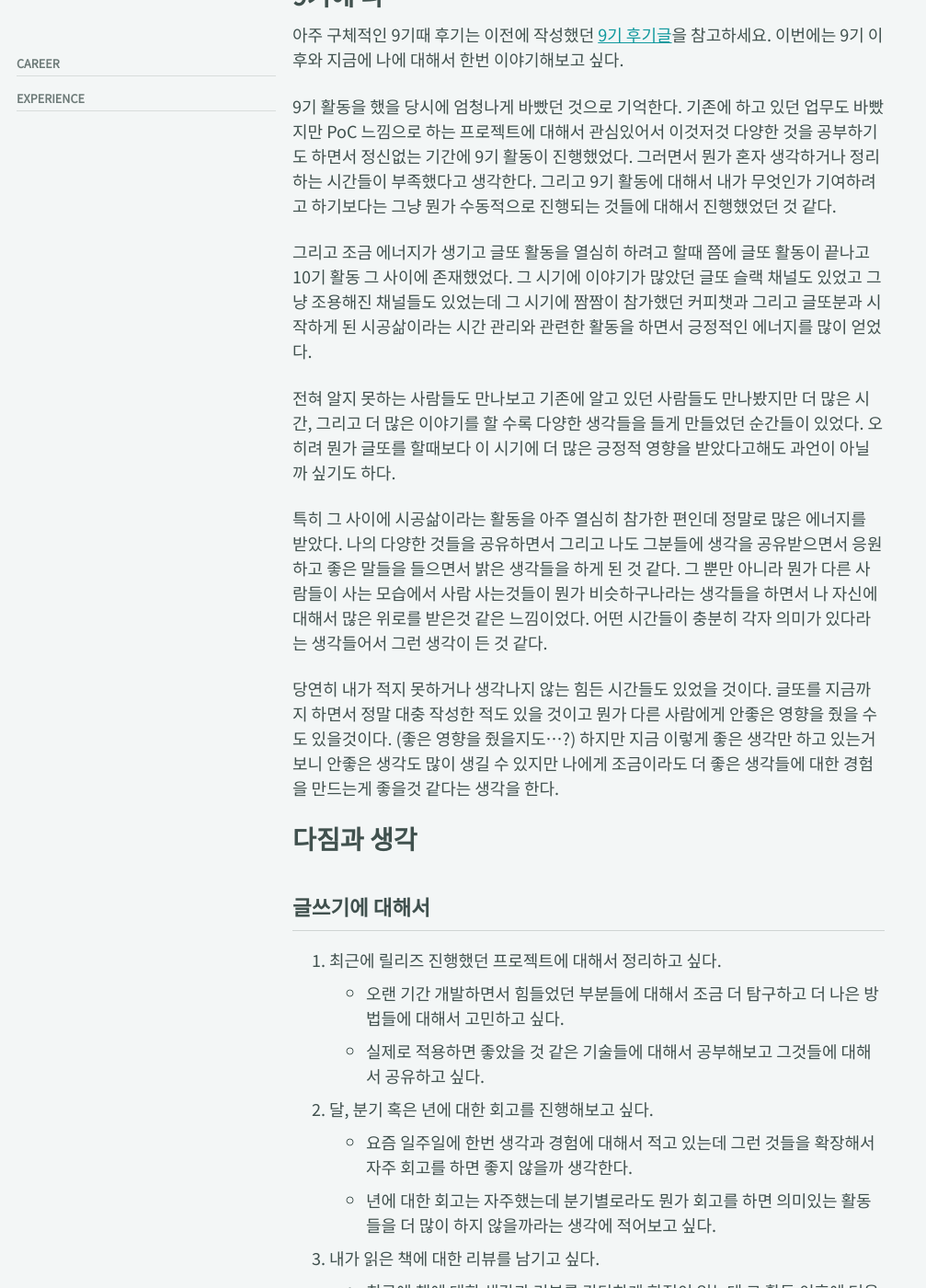
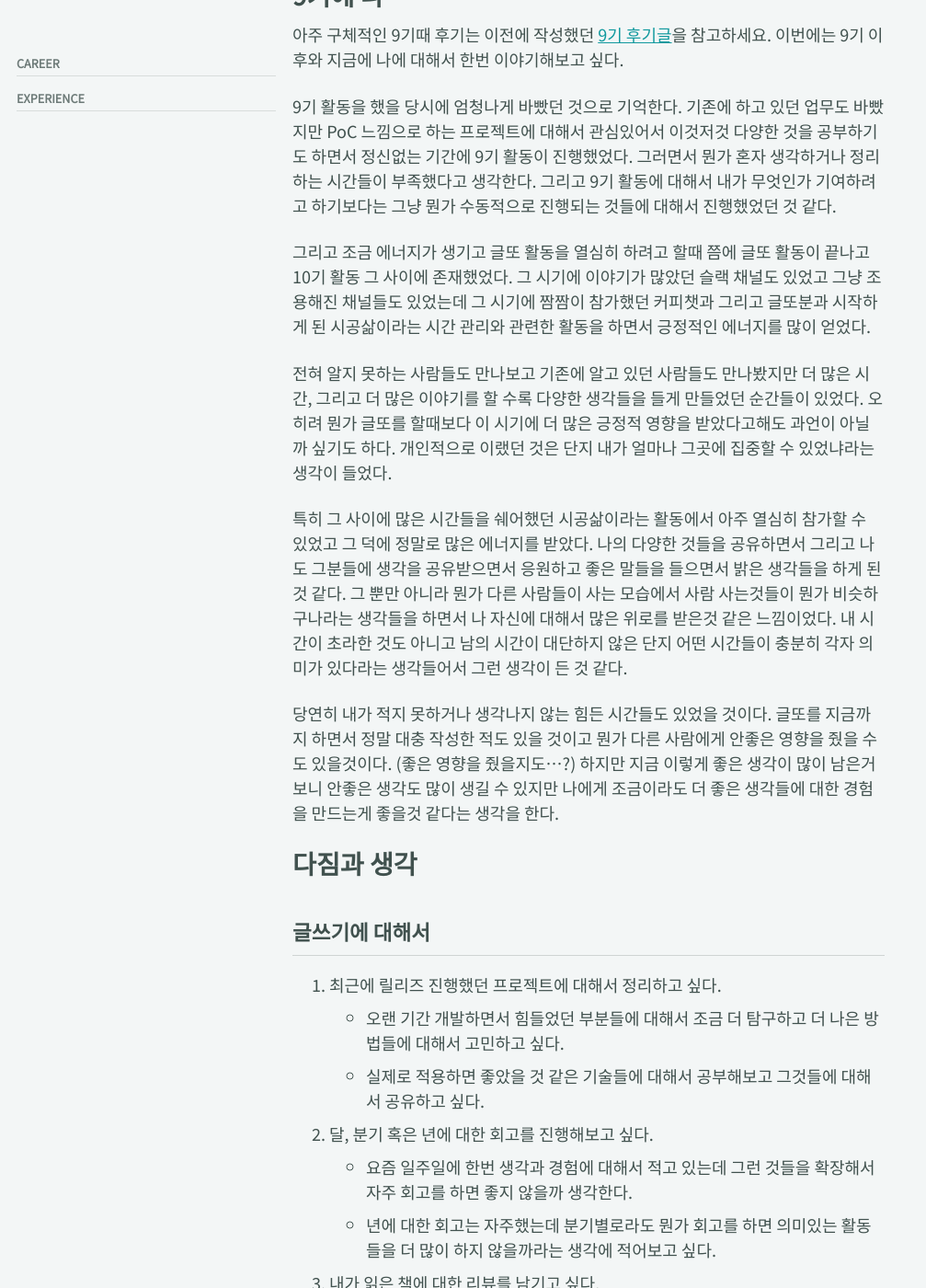
Before and after one commit to BaeJi77/BaeJi77.github.io, a Jekyll site: the page built from _posts/life/Experience/2024-10-13-글또_10기_다짐.md, in a window 1280 px wide and 1400 px high, scrolled down 1854 px. Shown: the whole window at 92% size, without its empty margins (0-1007 px from the left). Built offline with Jekyll 4.4.1, drawn with Linux system fonts in a browser that asks for light colours; cached includes are drawn as plain includes; nearby versions of some CDN libraries; comment, search, counter and statistics services are not loaded.

Commit message:
2024-10-13 글또 10기 다짐

```diff
--- a/_posts/life/Experience/2024-10-13-글또_10기_다짐.md
+++ b/_posts/life/Experience/2024-10-13-글또_10기_다짐.md
@@ -50,13 +50,13 @@ tags:
 
 9기 활동을 했을 당시에 엄청나게 바빴던 것으로 기억한다. 기존에 하고 있던 업무도 바빴지만 PoC 느낌으로 하는 프로젝트에 대해서 관심있어서 이것저것 다양한 것을 공부하기도 하면서 정신없는 기간에 9기 활동이 진행했었다. 그러면서 뭔가 혼자 생각하거나 정리하는 시간들이 부족했다고 생각한다. 그리고 9기 활동에 대해서 내가 무엇인가 기여하려고 하기보다는 그냥 뭔가 수동적으로 진행되는 것들에 대해서 진행했었던 것 같다.
 
-그리고 조금 에너지가 생기고 글또 활동을 열심히 하려고 할때 쯤에 글또 활동이 끝나고 10기 활동 그 사이에 존재했었다. 그 시기에 이야기가 많았던 글또 슬랙 채널도 있었고 그냥 조용해진 채널들도 있었는데 그 시기에 짬짬이 참가했던 커피챗과 그리고 글또분과 시작하게 된 시공삶이라는 시간 관리와 관련한 활동을 하면서 긍정적인 에너지를 많이 얻었다.
+그리고 조금 에너지가 생기고 글또 활동을 열심히 하려고 할때 쯤에 글또 활동이 끝나고 10기 활동 그 사이에 존재했었다. 그 시기에 이야기가 많았던 슬랙 채널도 있었고 그냥 조용해진 채널들도 있었는데 그 시기에 짬짬이 참가했던 커피챗과 그리고 글또분과 시작하게 된 시공삶이라는 시간 관리와 관련한 활동을 하면서 긍정적인 에너지를 많이 얻었다.
 
-전혀 알지 못하는 사람들도 만나보고 기존에 알고 있던 사람들도 만나봤지만 더 많은 시간, 그리고 더 많은 이야기를 할 수록 다양한 생각들을 들게 만들었던 순간들이 있었다. 오히려 뭔가 글또를 할때보다 이 시기에 더 많은 긍정적 영향을 받았다고해도 과언이 아닐까 싶기도 하다.
+전혀 알지 못하는 사람들도 만나보고 기존에 알고 있던 사람들도 만나봤지만 더 많은 시간, 그리고 더 많은 이야기를 할 수록 다양한 생각들을 들게 만들었던 순간들이 있었다. 오히려 뭔가 글또를 할때보다 이 시기에 더 많은 긍정적 영향을 받았다고해도 과언이 아닐까 싶기도 하다. 개인적으로 이랬던 것은 단지 내가 얼마나 그곳에 집중할 수 있었냐라는 생각이 들었다.
 
-특히 그 사이에 시공삶이라는 활동을 아주 열심히 참가한 편인데 정말로 많은 에너지를 받았다. 나의 다양한 것들을 공유하면서 그리고 나도 그분들에 생각을 공유받으면서 응원하고 좋은 말들을 들으면서 밝은 생각들을 하게 된 것 같다. 그 뿐만 아니라 뭔가 다른 사람들이 사는 모습에서 사람 사는것들이 뭔가 비슷하구나라는 생각들을 하면서 나 자신에 대해서 많은 위로를 받은것 같은 느낌이었다. 어떤 시간들이 충분히 각자 의미가 있다라는 생각들어서 그런 생각이 든 것 같다.
+특히 그 사이에 많은 시간들을 쉐어했던 시공삶이라는 활동에서 아주 열심히 참가할 수 있었고 그 덕에 정말로 많은 에너지를 받았다. 나의 다양한 것들을 공유하면서 그리고 나도 그분들에 생각을 공유받으면서 응원하고 좋은 말들을 들으면서 밝은 생각들을 하게 된 것 같다. 그 뿐만 아니라 뭔가 다른 사람들이 사는 모습에서 사람 사는것들이 뭔가 비슷하구나라는 생각들을 하면서 나 자신에 대해서 많은 위로를 받은것 같은 느낌이었다. 내 시간이 초라한 것도 아니고 남의 시간이 대단하지 않은 단지 어떤 시간들이 충분히 각자 의미가 있다라는 생각들어서 그런 생각이 든 것 같다.
 
-당연히 내가 적지 못하거나 생각나지 않는 힘든 시간들도 있었을 것이다. 글또를 지금까지 하면서 정말 대충 작성한 적도 있을 것이고 뭔가 다른 사람에게 안좋은 영향을 줬을 수도 있을것이다. (좋은 영향을 줬을지도...?) 하지만 지금 이렇게 좋은 생각만 하고 있는거보니 안좋은 생각도 많이 생길 수 있지만 나에게 조금이라도 더 좋은 생각들에 대한 경험을 만드는게 좋을것 같다는 생각을 한다.
+당연히 내가 적지 못하거나 생각나지 않는 힘든 시간들도 있었을 것이다. 글또를 지금까지 하면서 정말 대충 작성한 적도 있을 것이고 뭔가 다른 사람에게 안좋은 영향을 줬을 수도 있을것이다. (좋은 영향을 줬을지도...?) 하지만 지금 이렇게 좋은 생각이 많이 남은거보니 안좋은 생각도 많이 생길 수 있지만 나에게 조금이라도 더 좋은 생각들에 대한 경험을 만드는게 좋을것 같다는 생각을 한다.
 
 # 다짐과 생각
 
```
